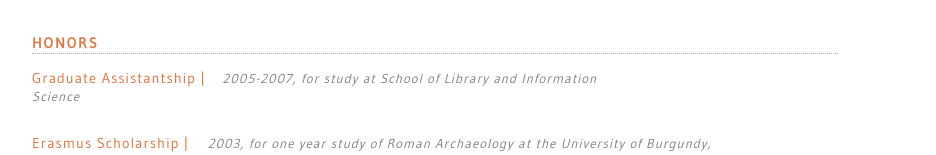
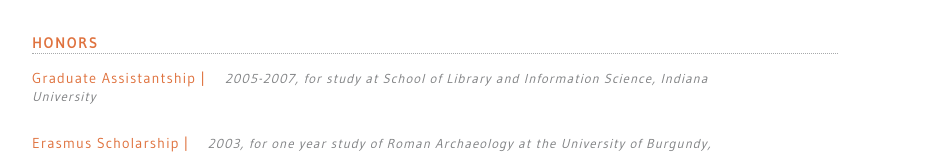
Before and after one commit to thomasneirynck/hepburnave-resume, a website: page index.html in a window 1280 px wide. Shown: the part 2679-2834 px from the top of the page, without its empty margins (160-1096 px from the left). Drawn offline with Linux system fonts and the light colour scheme.

Commit message:
clarification

```diff
--- a/index.html
+++ b/index.html
@@ -230,7 +230,7 @@
 
     <h2 class="category-headers">Honors</h2>
     <hr>
-    <p class="primary-titles">Graduate Assistantship | <span class="category-details">2005-2007, for study at School of Library and Information Science</span>
+    <p class="primary-titles">Graduate Assistantship | <span class="category-details">2005-2007, for study at School of Library and Information Science, Indiana University</span>
     </p>
 
     <p class="primary-titles">Erasmus Scholarship | <span class="category-details">2003, for one year study of Roman Archaeology at the University of Burgundy, Dijon</span>
```
